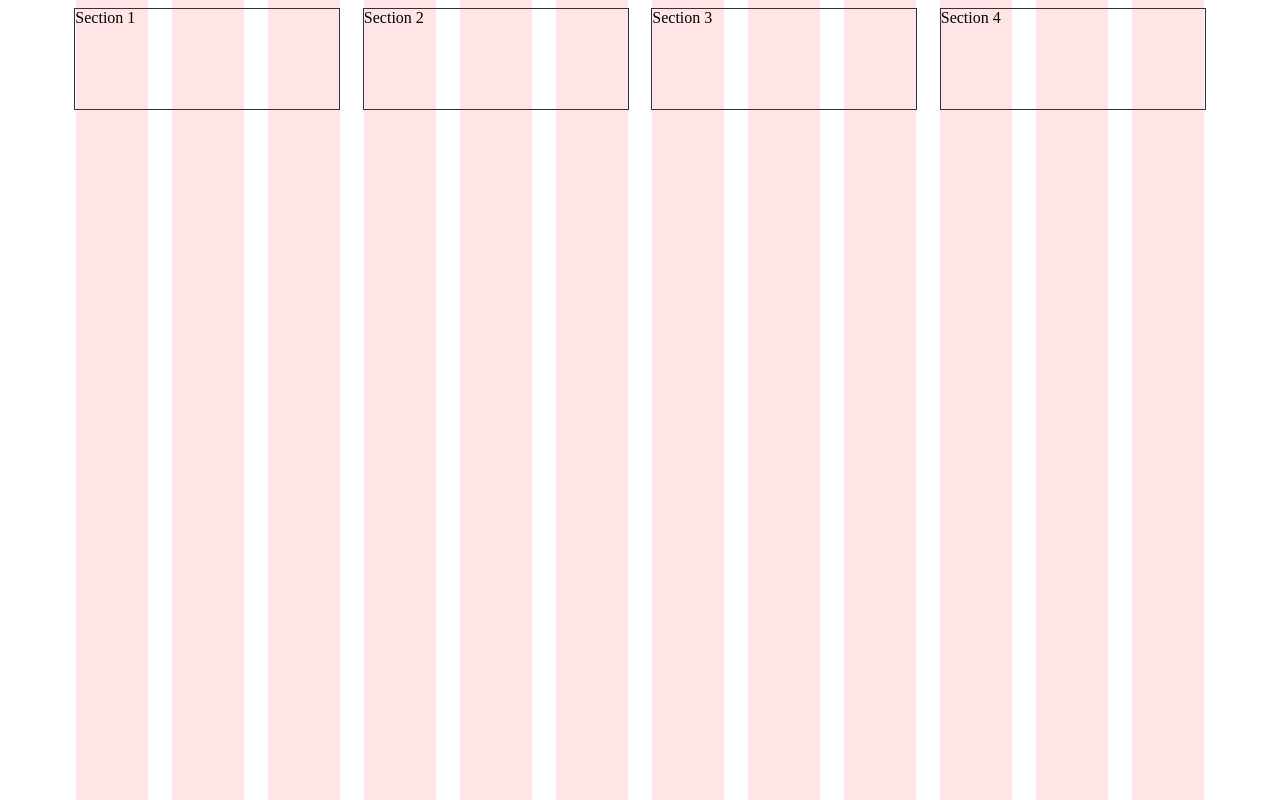
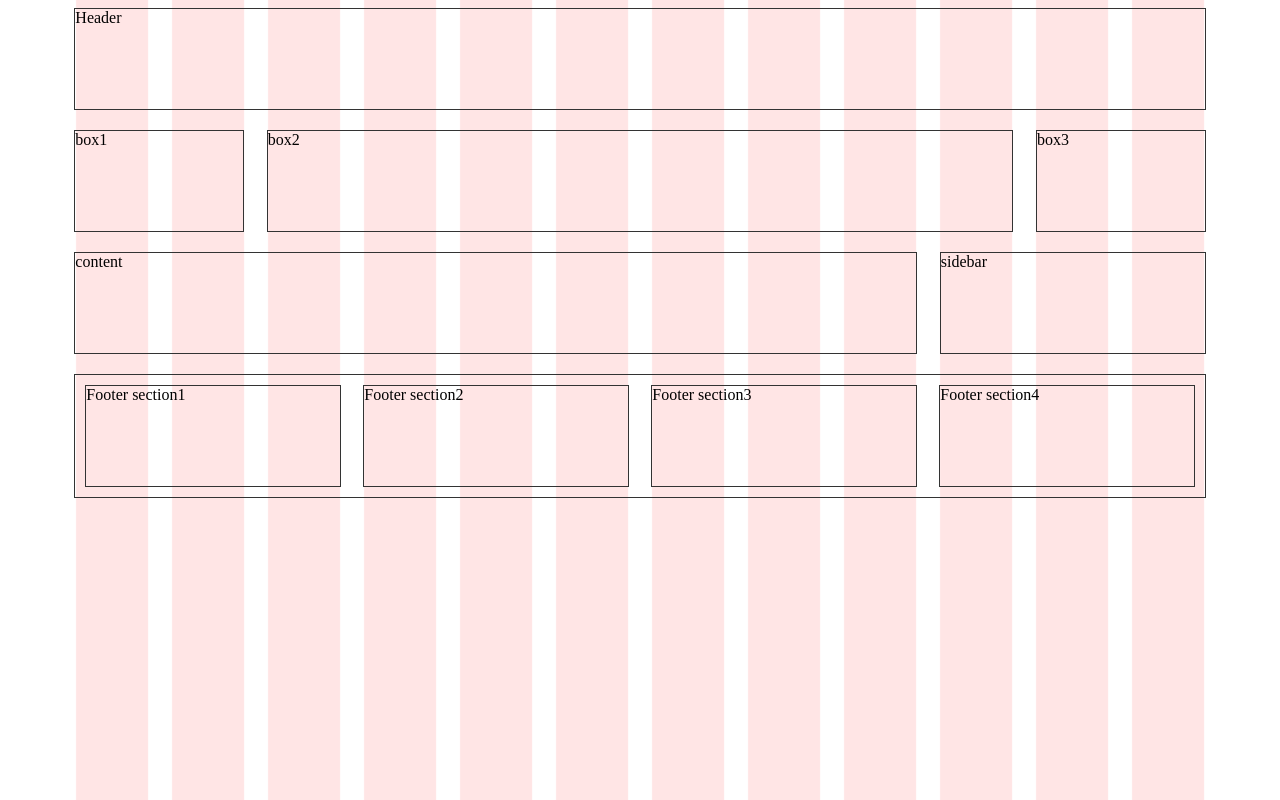
Before and after one commit to esam95/new-cssgrids-template, a plain HTML site: page index.html in a window 1280 px wide. Drawn offline with Linux system fonts and the light colour scheme.

Commit message:
wide desktop grid completed

```diff
--- a/css/style.css
+++ b/css/style.css
@@ -14,9 +14,71 @@ section {
 	display: grid;
 	width: 89.5%;
 	margin: 0 auto;
-	grid-template-columns: repeat(4, 1fr);
+	grid-template-columns: repeat(12, 1fr);
+	grid-template-areas:
+		"header header header header header header header header header header header header"
+		"box1 box1 box2 box2 box2 box2 box2 box2 box2 box2 box3 box3"
+		"content content content content content content content content content sidebar sidebar sidebar"
+		"footer footer footer footer footer footer footer footer footer footer footer footer";
 
 	column-gap: 2%;
 	row-gap: 20px;
 
 }
+
+.header {
+	grid-area: header;
+}
+
+.box1 {
+	grid-area: box1;
+}
+
+.box2 {
+	grid-area: box2;
+}
+
+.box3 {
+	grid-area: box3;
+}
+
+.content {
+	grid-area: content;
+}
+
+.sidebar {
+	grid-area: sidebar;
+}
+
+.footer-section1 {
+	grid-area: footer-section1;
+	margin-top: 10px;
+	margin-bottom: 10px;
+	margin-left: 10px;
+}
+.footer-section2 {
+	grid-area: footer-section2;
+	margin-top: 10px;
+	margin-bottom: 10px;
+}
+.footer-section3 {
+	grid-area: footer-section3;
+	margin-top: 10px;
+	margin-bottom: 10px;
+}
+.footer-section4 {
+	grid-area: footer-section4;
+	margin-top: 10px;
+	margin-bottom: 10px;
+	margin-right: 10px;
+}
+
+.footer {
+	display: grid;
+	column-gap: 2%;
+	row-gap: 20px;
+
+	grid-area: footer;
+	grid-template-columns: 1fr 1fr 1fr 1fr;
+	grid-template-areas: "footer-section1 footer-section2 footer-section3 footer-section4";
+}
--- a/index.html
+++ b/index.html
@@ -9,10 +9,18 @@
 </head>
 <body>
 	<div id="container">
-		<section>Section 1</section>
-		<section>Section 2</section>
-		<section>Section 3</section>
-		<section>Section 4</section>
+		<section class="header">Header</section>
+		<section class="box1">box1</section>
+		<section class="box2">box2</section>
+		<section class="box3">box3</section>
+		<section class="content">content</section>
+		<section class="sidebar">sidebar</section>
+		<section class="footer">
+			<section class="footer-section1">Footer section1 </section>
+			<section class="footer-section2">Footer section2</section>
+			<section class="footer-section3">Footer section3</section>
+			<section class="footer-section4">Footer section4</section>
+		</section>
 	</div>
 
 </body>
```
